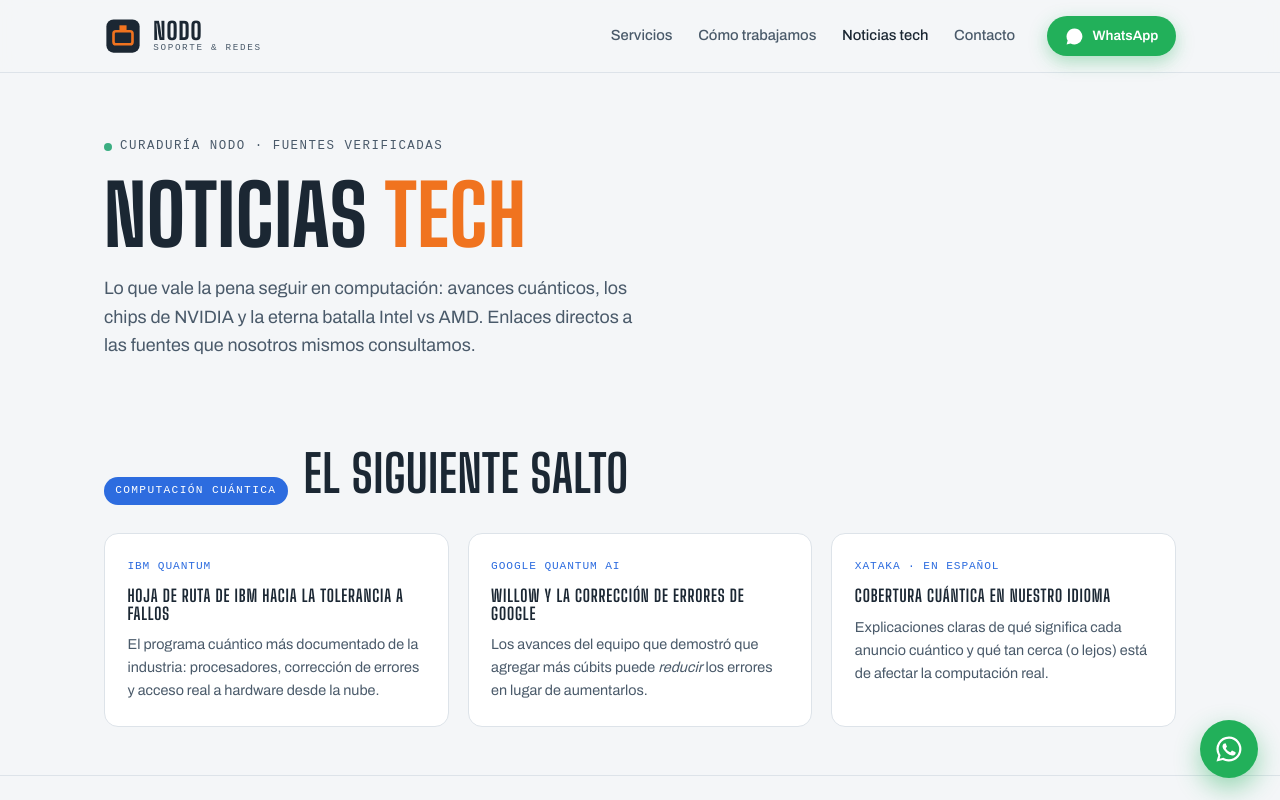
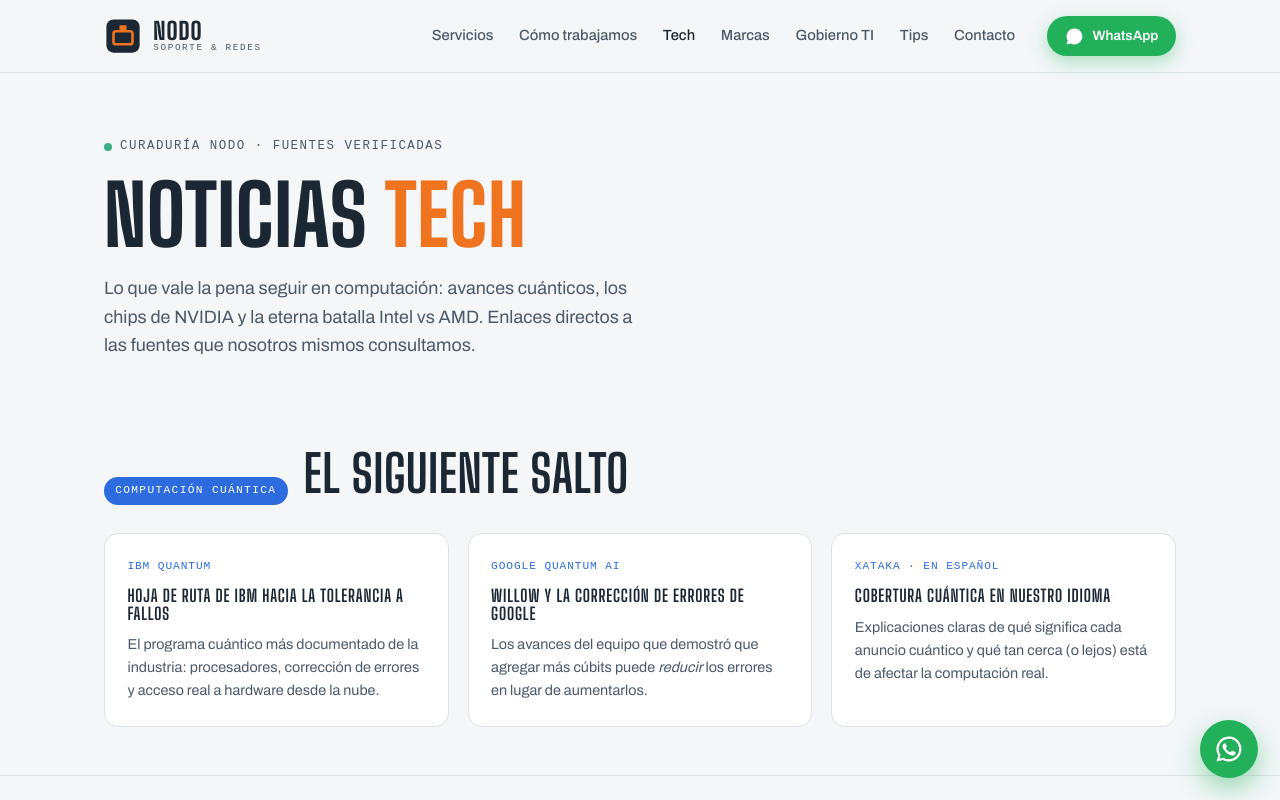
Before and after one commit to automatizacion-it/nodo-web, a plain HTML site: page noticias.html in a window 1280 px wide. Shown: the top 800 px of the page. Drawn offline with Linux system fonts and the light colour scheme; a web font is replaced by a local one.

Commit message:
fix: navbar completo con 7 ítems en todas las páginas

```diff
--- a/noticias.html
+++ b/noticias.html
@@ -26,7 +26,10 @@
     <nav class="main-nav" id="mainNav" aria-label="Navegación principal">
       <a href="index.html#servicios">Servicios</a>
       <a href="index.html#proceso">Cómo trabajamos</a>
-      <a href="noticias.html" class="active">Noticias tech</a>
+      <a href="noticias.html" class="active">Tech</a>
+      <a href="marcas.html">Marcas</a>
+      <a href="gobierno.html">Gobierno TI</a>
+      <a href="tips.html">Tips</a>
       <a href="index.html#contacto">Contacto</a>
     </nav>
     <a class="btn btn-wa header-cta" href="https://wa.me/573502605543" target="_blank" rel="noopener">
```
Also changed, not shown: gobierno.html (+1 -0 lines), marcas.html (+1 -0 lines), tips.html (+1 -0 lines).
